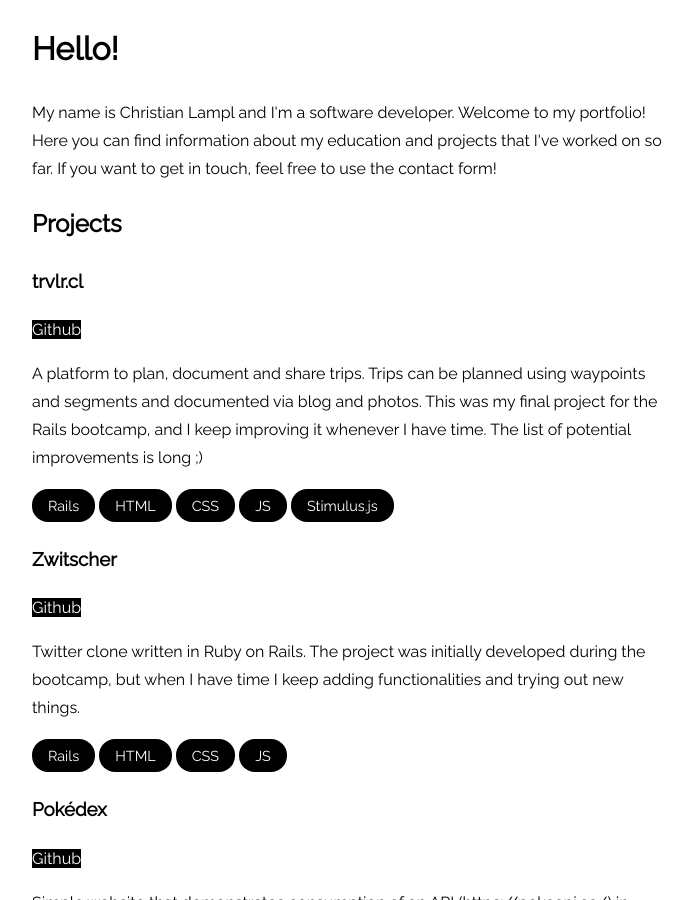
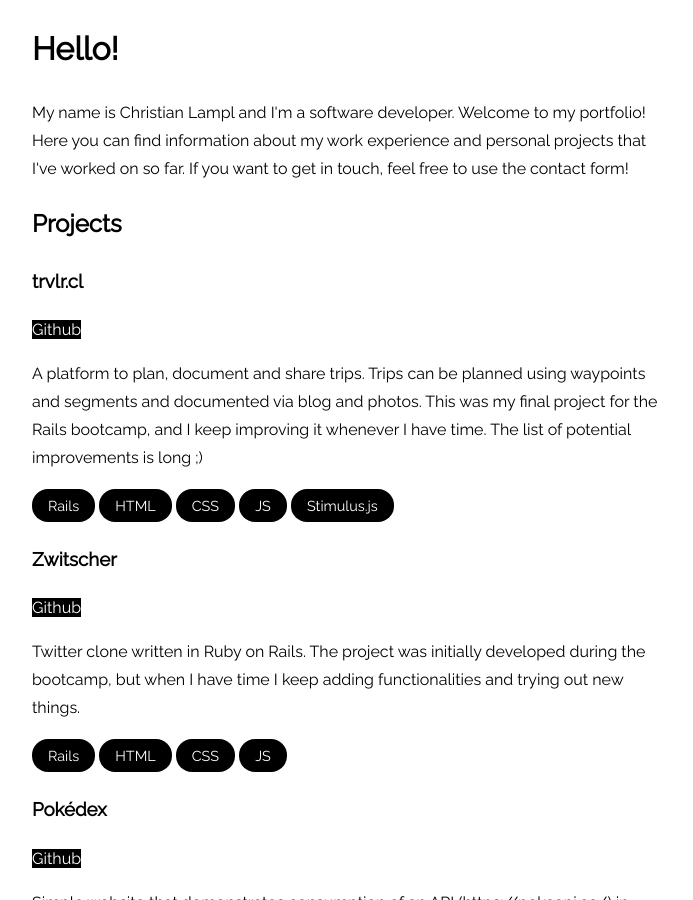
Before and after one commit to chrila/portfolio, a Jekyll site: the page built from index.html, in a window 1280 px wide and 900 px high. Shown: the whole window, without its empty margins (293-986 px from the left). Built offline with Jekyll 4.4.1, drawn with Linux system fonts in a browser that asks for light colours.

Commit message:
Refactoring: renamed some files

```diff
--- a/_includes/about.html
+++ b/_includes/about.html
@@ -1,5 +1,5 @@
 <p>
   My name is Christian Lampl and I'm a software developer. Welcome to my portfolio!
-  Here you can find information about my education and projects that I've worked on so far.
+  Here you can find information about my work experience and personal projects that I've worked on so far.
   If you want to get in touch, feel free to use the contact form!
 </p>
--- a/_includes/work.html
+++ b/_includes/projects.html
@@ -1,6 +1,6 @@
 <section>
   <h2>Projects</h2>
-  {% for item in site.data.work %}
+  {% for item in site.data.projects %}
     <div>
       <h3><a href="{{ item.url }}" target="_blank">{{ item.name }}</a></h3>
       <a class="github" href="{{ item.github }}">Github</a>
--- a/_includes/experience.html
+++ b/_includes/work_experience.html
@@ -1,6 +1,6 @@
 <section>
   <h2>Work experience</h2>
-  {% for item in site.data.experience reversed %}
+  {% for item in site.data.work_experience reversed %}
     <div>
       <h3><a href="{{ item.url }}" target="_blank">{{ item.employer }}</a></h3>
       <p>as {{ item.position }}</p>
--- a/index.html
+++ b/index.html
@@ -4,6 +4,6 @@
 ---
 <h1>Hello!</h1>
 {% include about.html %}
-{% include work.html %}
-{% include experience.html %}
+{% include projects.html %}
+{% include work_experience.html %}
 {% include education.html %}
```
Also changed, not shown: _data/projects.yml (renamed from _data/work.yml), _data/work_experience.yml (renamed from _data/experience.yml).
